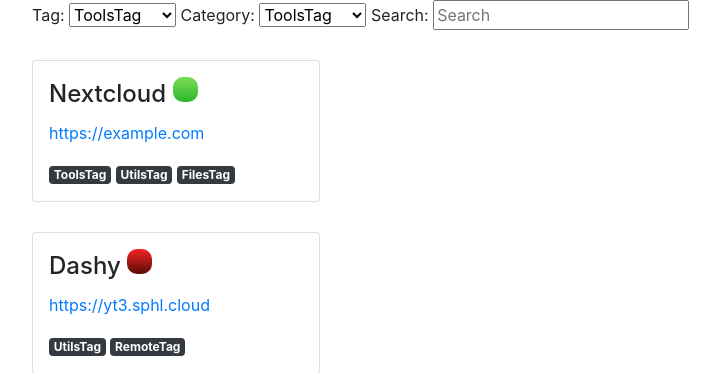
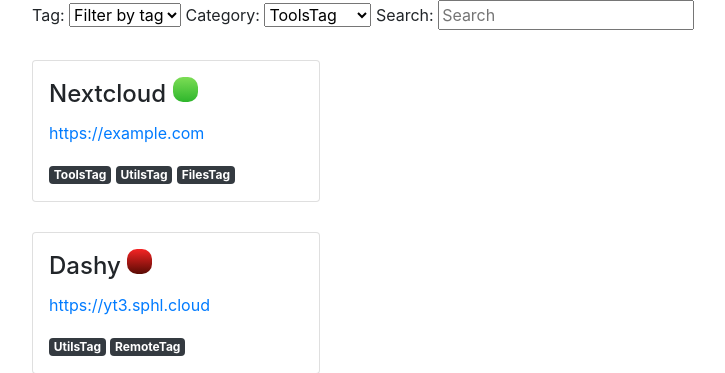
Before and after one commit to avezou/hommy, a Flask app: page / in a window 1280 px wide. Shown: the part 56-429 px from the top of the page, without its empty margins (53-778 px from the left). Run offline with Flask 3, Linux system fonts and the light colour scheme; data comes from the database, SQL or seed files in the repository; data that the repository does not hold is empty; some libraries are stand-ins or nearby versions.

Commit message:
Filter by tag working. Need to add category to database and appropriate that filter.

```diff
--- a/static/js/scripts.js
+++ b/static/js/scripts.js
@@ -1,25 +1,15 @@
-// var myOptions = {
-//     val1 : 'Blue',
-//     val2 : 'Orange'
-// };
-// var mySelect = $('#myColors');
-// $.each(myOptions, function(val, text) {
-//     mySelect.append(
-//         $('<option></option>').val(val).html(text)
-//     );
-// });
 
-// var names = ["Bob Hope","James Jones","Steve Jobs","Larry McBridge"]
-// var query = "bo"
-// var results = $(names)
-//         .map(function(i,v){
-//             if(v.toLowerCase().indexOf(query.toLowerCase())!=-1){return v}
-//         }).get()
-$(document).ready(function(){
 $("#mySearch").on("keyup", function() {
     var value = $(this).val().toLowerCase();
     $("#myList div").filter(function() {
     $(this).toggle($(this).text().toLowerCase().indexOf(value) > -1)
     });
 });
+
+$('select[id="myTags"]').change(function() {
+    var value = $(this).val().toLowerCase();
+    console.log("logging select: " +value);
+    $("#myList div").filter(function() {
+    $(this).toggle($(this).text().toLowerCase().indexOf(value) > -1)
     });
+});
--- a/templates/index.html
+++ b/templates/index.html
@@ -5,8 +5,9 @@
     <div class="wrapper">
       <span>Tag:</span>
       <select id='myTags'>
+        <option value="">Filter by tag</option>
         {% for tag in tags %}
-          <option value="{{ tag }}">{{ tag['tag'] }}</option>
+          <option value="{{ tag['tag'] }}">{{ tag['tag'] }}</option>
         {% endfor %}
       </select>
 
```
Lines whose indentation alone changed are shown as unchanged.
